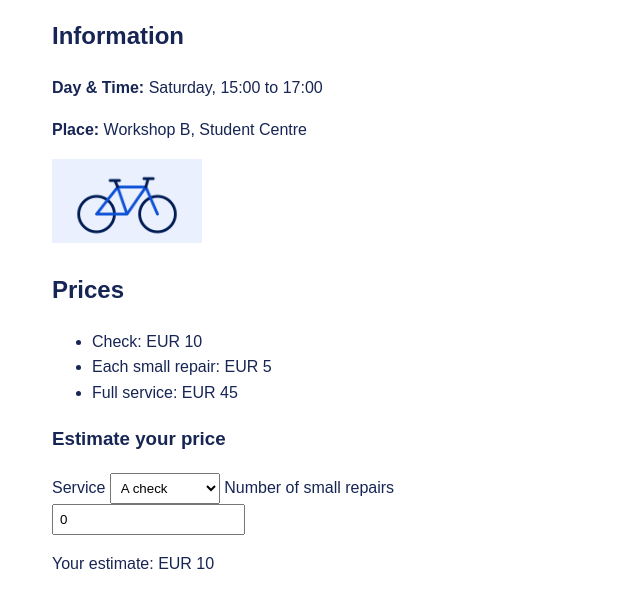
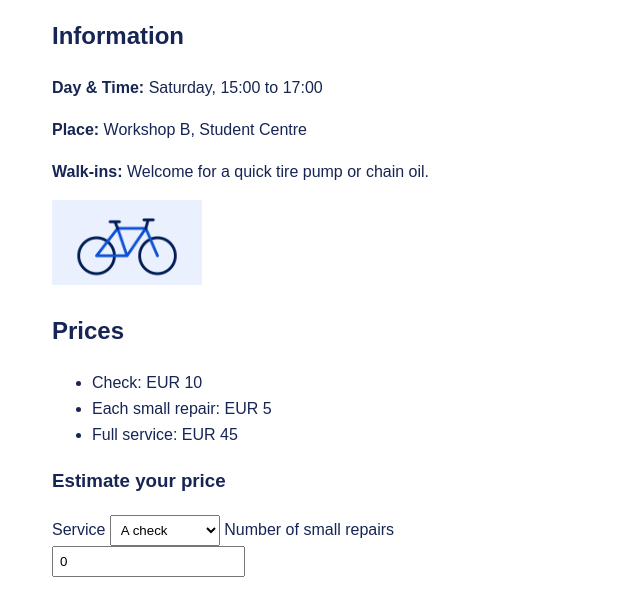
Before and after one commit to BerkKadirov/Campus-cycle-clinic1, a plain HTML site: page index.html in a window 1280 px wide. Shown: the part 179-769 px from the top of the page, without its empty margins (319-959 px from the left). Drawn offline with Linux system fonts and the light colour scheme.

Commit message:
Extra info toegevoegd voor Walk-ins

```diff
--- a/index.html
+++ b/index.html
@@ -24,6 +24,7 @@
       <h2>Information</h2>
       <p><strong>Day & Time:</strong> Saturday, 15:00 to 17:00</p>
       <p><strong>Place:</strong> Workshop B, Student Centre</p>
+      <p><strong>Walk-ins:</strong> Welcome for a quick tire pump or chain oil.</p>
       <img src="images/bicycle.png" alt="A blue city bicycle ready for repairs">
     </section>
 
```
